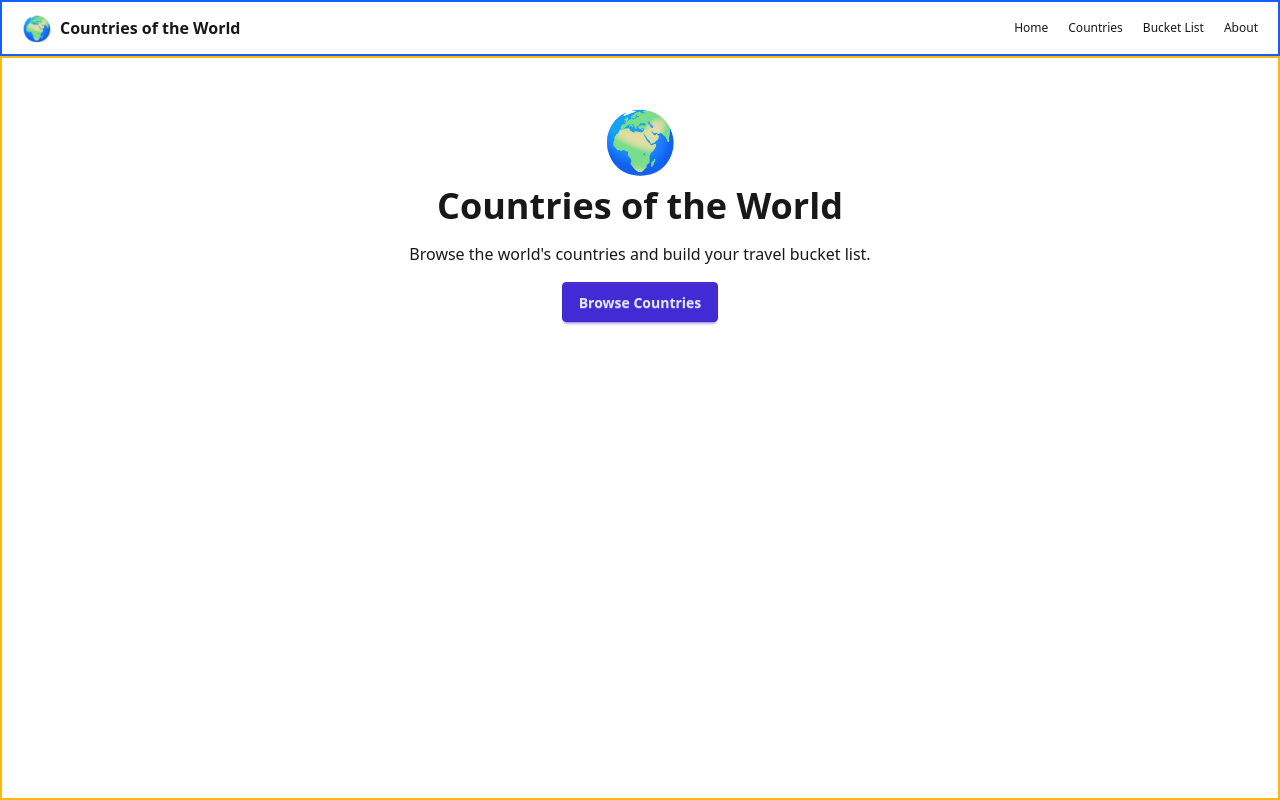
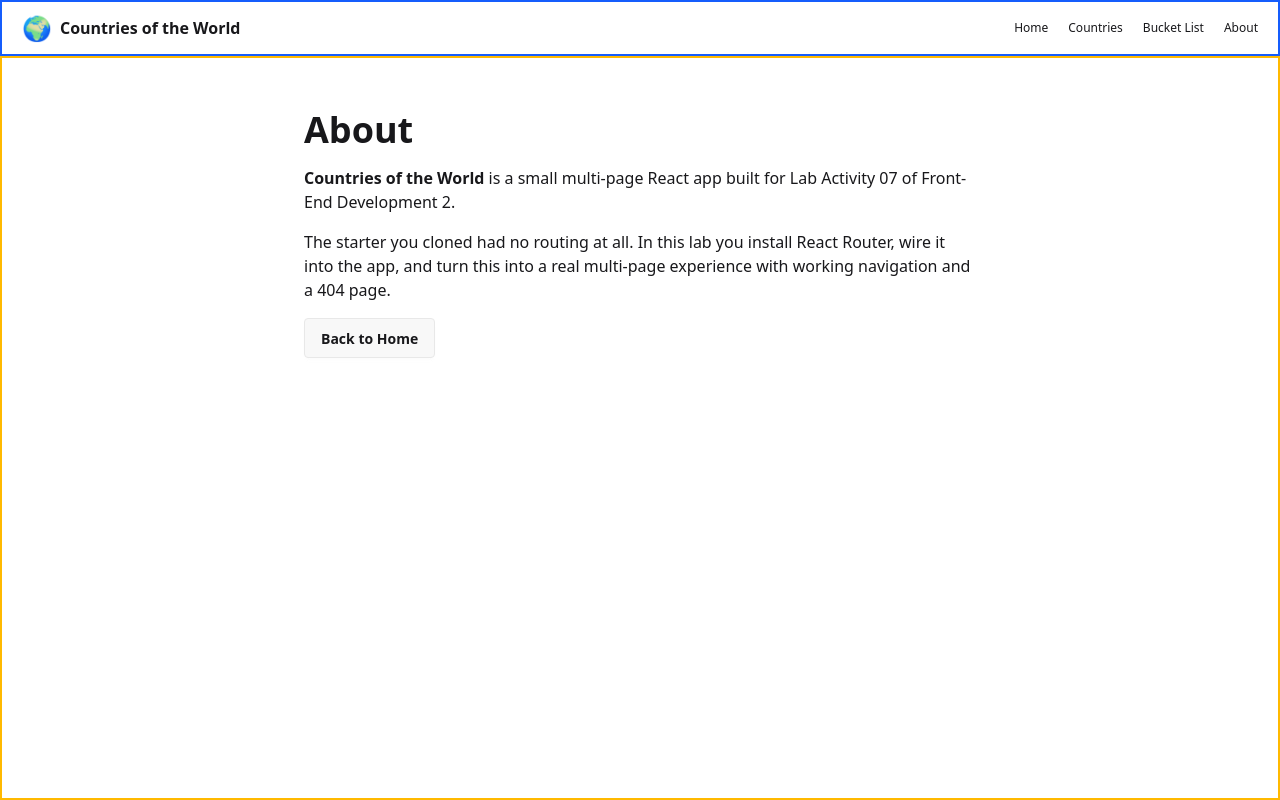
Before and after one commit to briansean15-dev/lab-act-countries, a React (Vite) app: page /about in a window 1280 px wide. Built offline with nearby package versions, Linux system fonts and the light colour scheme.

Commit message:
Task 3: add basic route table for all four pages

```diff
--- a/src/App.jsx
+++ b/src/App.jsx
@@ -1,15 +1,20 @@
+import { Routes, Route } from "react-router";
 import Layout from "./components/Layout";
 import HomePage from "./pages/HomePage";
+import CountriesPage from "./pages/CountriesPage";
+import BucketListPage from "./pages/BucketListPage";
+import AboutPage from "./pages/AboutPage";
 
 const App = () => {
-  // TODO: replace this with a real route table using react-router.
-  // For now the app only shows HomePage. Clicking nav links causes a full
-  // page reload (or a 404) because there's no client-side routing yet.
-  return (
-    <Layout>
-      <HomePage />
-    </Layout>
-  );
+ return (
+ <Routes>
+ <Route path="/" element={<Layout><HomePage /></Layout>} />
+ <Route path="/countries" element={<Layout><CountriesPage /></Layout>} /
+>
+ <Route path="/bucket-list" element={<Layout><BucketListPage /></Layout
+>} />
+ <Route path="/about" element={<Layout><AboutPage /></Layout>} />
+ </Routes>
+ );
 };
-
 export default App;
```
